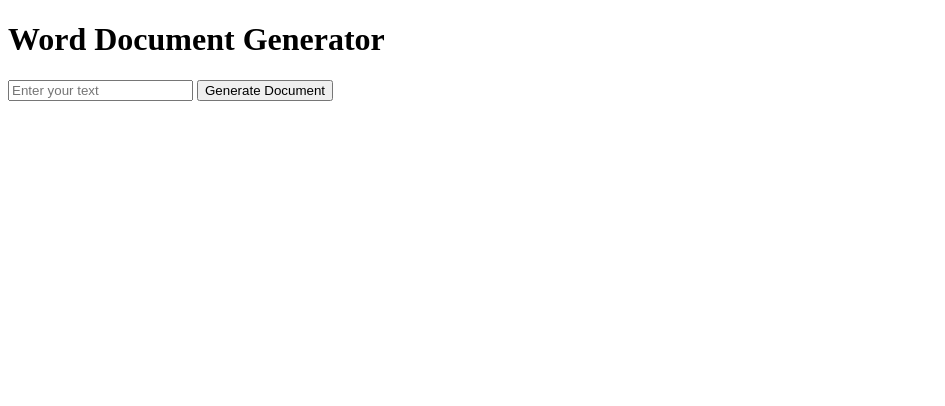
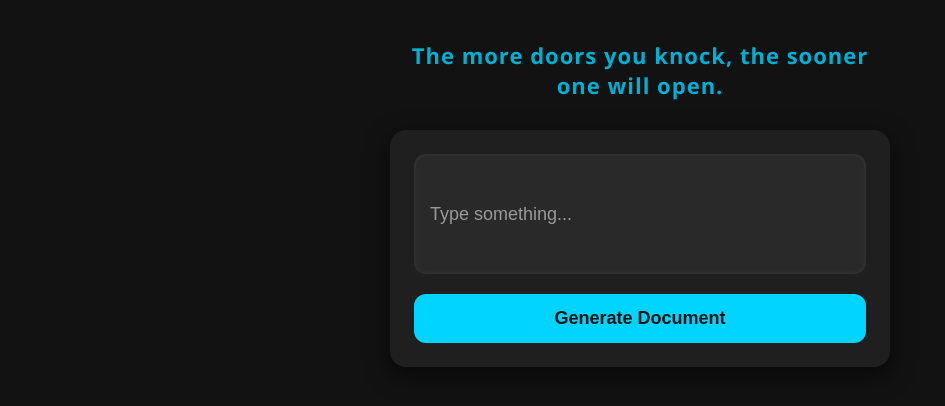
Before and after one commit to BhumitPrajapati/FunTimeSaverProjS, a website: page index.html in a window 1280 px wide. Shown: the whole page, without its empty margins (0-945 px from the left). Drawn offline with Linux system fonts and the light colour scheme.

Commit message:
add css file

```diff
--- a/index.html
+++ b/index.html
@@ -3,15 +3,18 @@
 
 <head>
     <meta charset="UTF-8">
-    <title>Generate Word Document</title>
+    <title>BP Resume Builder</title>
 </head>
+<link rel="stylesheet" href="style.css" />
 
 <body>
-    <h1>Word Document Generator</h1>
-    <form id="docForm">
-        <input type="text" id="textInput" placeholder="Enter your text" required />
-        <button type="submit">Generate Document</button>
-    </form>
+    <div class="container">
+        <h1>The more doors you knock, the sooner one will open.</h1>
+        <form id="docForm">
+            <input type="text" id="textInput" placeholder="Type something..." required />
+            <button type="submit">Generate Document</button>
+        </form>
+    </div>
 
     <script>
         document.getElementById('docForm').addEventListener('submit', async function (e) {
--- /dev/null
+++ b/style.css
@@ -0,0 +1,76 @@
+/* Reset and base styles */
+* {
+  margin: 0;
+  padding: 0;
+  box-sizing: border-box;
+}
+
+body {
+  font-family: 'Segoe UI', sans-serif;
+  background-color: #121212;
+  color: #f1f1f1;
+  display: flex;
+  justify-content: center;
+  align-items: flex-start;
+  min-height: 100vh;
+  padding: 40px 20px;
+}
+
+/* Container with top-centered content */
+.container {
+  width: 100%;
+  max-width: 500px;
+  text-align: center;
+}
+
+h1 {
+  font-size: 22px;
+  margin-bottom: 30px;
+  color: #00b0d3;
+  letter-spacing: 1px;
+}
+
+/* Form layout */
+form {
+  background-color: #1f1f1f;
+  padding: 24px;
+  border-radius: 16px;
+  box-shadow: 0 8px 24px rgba(0, 0, 0, 0.6);
+  display: flex;
+  flex-direction: column;
+  gap: 20px;
+}
+
+/* Big, square input */
+input[type="text"] {
+  height: 120px;
+  padding: 16px;
+  font-size: 18px;
+  border-radius: 12px;
+  border: none;
+  background-color: #292929;
+  color: #f1f1f1;
+  outline: none;
+  box-shadow: inset 0 0 4px rgba(255, 255, 255, 0.1);
+}
+
+input[type="text"]::placeholder {
+  color: #999;
+}
+
+/* Button */
+button {
+  padding: 14px;
+  font-size: 18px;
+  background-color: #00d4ff;
+  color: #121212;
+  border: none;
+  border-radius: 12px;
+  cursor: pointer;
+  font-weight: bold;
+  transition: background 0.3s ease;
+}
+
+button:hover {
+  background-color: #00b6d6;
+}
```
